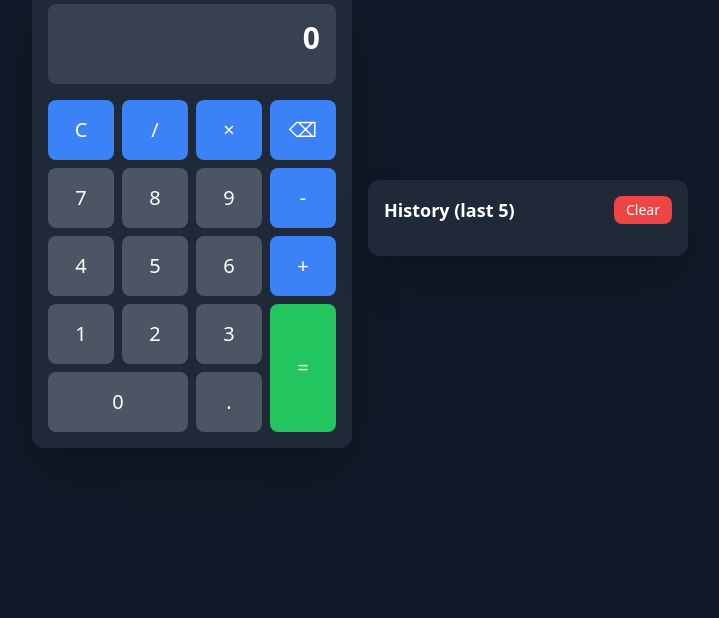
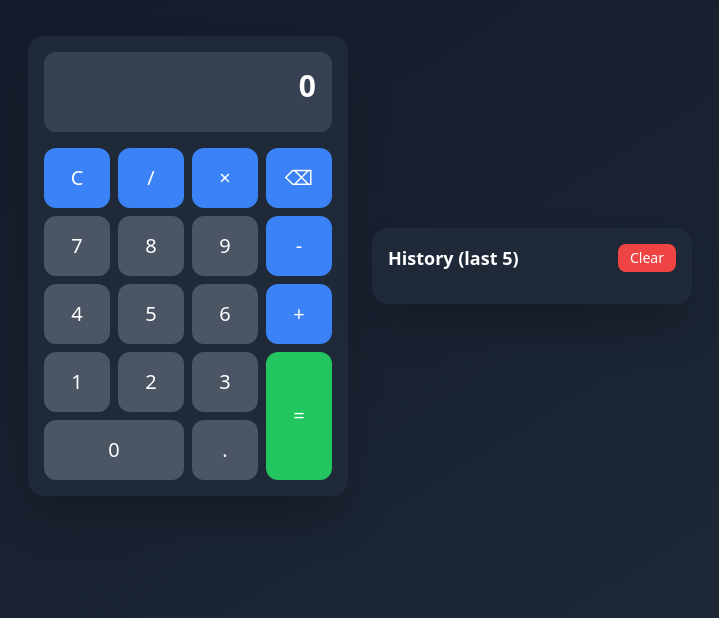
Before and after one commit to ankursharma97/calculator-web-app, a plain HTML site: page index.html in a window 1280 px wide. Shown: the part 182-800 px from the top of the page, without its empty margins (280-999 px from the left). Drawn offline with nearby package versions, Linux system fonts and the light colour scheme.

Commit message:
Update index.html

```diff
--- a/index.html
+++ b/index.html
@@ -3,59 +3,90 @@
 <head>
     <meta charset="UTF-8">
     <meta name="viewport" content="width=device-width, initial-scale=1.0">
-    <title>Smart Calculator</title>
+    <title>Calculator Web App</title>
     <script src="https://cdn.tailwindcss.com"></script>
+    <style>
+        @keyframes slideIn {
+            from { transform: translateX(100%); opacity: 0; }
+            to { transform: translateX(0); opacity: 1; }
+        }
+
+        .history-entry {
+            animation: slideIn 0.3s ease-out;
+        }
+
+        .button-press {
+            transform: scale(0.95);
+        }
+
+        .glow {
+            box-shadow: 0 0 15px rgba(59, 130, 246, 0.5);
+        }
+
+        .gradient-text {
+            background: linear-gradient(45deg, #3B82F6, #10B981);
+            -webkit-background-clip: text;
+            background-clip: text;
+            color: transparent;
+        }
+    </style>
 </head>
-<body class="bg-gray-900 h-screen flex flex-col lg:flex-row items-center justify-center gap-4 p-4">
+<body class="bg-gradient-to-br from-gray-900 to-gray-800 min-h-screen flex flex-col items-center justify-center p-4 space-y-6">
+    <!-- Title -->
+    <h1 class="text-4xl font-bold gradient-text mb-8 animate-pulse">
+        Calculator Web App
+    </h1>
+
+    <!-- Main Content -->
+    <div class="flex flex-col lg:flex-row items-center justify-center gap-6 w-full">
         <!-- Calculator -->
-    <div class="calculator w-80 bg-gray-800 p-4 rounded-xl shadow-2xl">
+        <div class="calculator w-80 bg-gray-800 p-4 rounded-2xl shadow-2xl transform transition-transform hover:scale-105">
             <!-- Display -->
-        <div class="display mb-4">
-            <div class="result bg-gray-700 text-white text-right p-4 rounded-lg text-3xl font-semibold h-20 overflow-hidden" id="display">
+            <div class="display mb-4 relative">
+                <div class="result bg-gray-700 text-white text-right p-4 rounded-xl text-3xl font-semibold h-20 overflow-hidden transition-all duration-200" id="display">
                     0
                 </div>
             </div>
 
             <!-- Buttons -->
             <div class="buttons grid grid-cols-4 gap-2">
-            <!-- ... (same button layout as before) ... -->
-            <!-- Operators -->
-            <button class="operator bg-blue-500 hover:bg-blue-600 text-white p-4 rounded-lg text-xl" onclick="clearDisplay()">C</button>
-            <button class="operator bg-blue-500 hover:bg-blue-600 text-white p-4 rounded-lg text-xl" onclick="appendToDisplay('/')">/</button>
-            <button class="operator bg-blue-500 hover:bg-blue-600 text-white p-4 rounded-lg text-xl" onclick="appendToDisplay('*')">×</button>
-            <button class="operator bg-blue-500 hover:bg-blue-600 text-white p-4 rounded-lg text-xl" onclick="deleteLastChar()">⌫</button>
+                <!-- ... (same buttons structure as before) ... -->
+                <button class="operator bg-blue-500 hover:bg-blue-600 text-white p-4 rounded-xl text-xl active:scale-95 transition-all" onclick="clearDisplay()">C</button>
+                <button class="operator bg-blue-500 hover:bg-blue-600 text-white p-4 rounded-xl text-xl active:scale-95 transition-all" onclick="appendToDisplay('/')">/</button>
+                <button class="operator bg-blue-500 hover:bg-blue-600 text-white p-4 rounded-xl text-xl active:scale-95 transition-all" onclick="appendToDisplay('*')">×</button>
+                <button class="operator bg-blue-500 hover:bg-blue-600 text-white p-4 rounded-xl text-xl active:scale-95 transition-all" onclick="deleteLastChar()">⌫</button>
 
-            <!-- Numbers -->
-            <button class="number bg-gray-600 hover:bg-gray-700 text-white p-4 rounded-lg text-xl" onclick="appendToDisplay('7')">7</button>
-            <button class="number bg-gray-600 hover:bg-gray-700 text-white p-4 rounded-lg text-xl" onclick="appendToDisplay('8')">8</button>
-            <button class="number bg-gray-600 hover:bg-gray-700 text-white p-4 rounded-lg text-xl" onclick="appendToDisplay('9')">9</button>
-            <button class="operator bg-blue-500 hover:bg-blue-600 text-white p-4 rounded-lg text-xl" onclick="appendToDisplay('-')">-</button>
+                <button class="number bg-gray-600 hover:bg-gray-700 text-white p-4 rounded-xl text-xl active:scale-95 transition-all" onclick="appendToDisplay('7')">7</button>
+                <button class="number bg-gray-600 hover:bg-gray-700 text-white p-4 rounded-xl text-xl active:scale-95 transition-all" onclick="appendToDisplay('8')">8</button>
+                <button class="number bg-gray-600 hover:bg-gray-700 text-white p-4 rounded-xl text-xl active:scale-95 transition-all" onclick="appendToDisplay('9')">9</button>
+                <button class="operator bg-blue-500 hover:bg-blue-600 text-white p-4 rounded-xl text-xl active:scale-95 transition-all" onclick="appendToDisplay('-')">-</button>
 
-            <button class="number bg-gray-600 hover:bg-gray-700 text-white p-4 rounded-lg text-xl" onclick="appendToDisplay('4')">4</button>
-            <button class="number bg-gray-600 hover:bg-gray-700 text-white p-4 rounded-lg text-xl" onclick="appendToDisplay('5')">5</button>
-            <button class="number bg-gray-600 hover:bg-gray-700 text-white p-4 rounded-lg text-xl" onclick="appendToDisplay('6')">6</button>
-            <button class="operator bg-blue-500 hover:bg-blue-600 text-white p-4 rounded-lg text-xl" onclick="appendToDisplay('+')">+</button>
+                <button class="number bg-gray-600 hover:bg-gray-700 text-white p-4 rounded-xl text-xl active:scale-95 transition-all" onclick="appendToDisplay('4')">4</button>
+                <button class="number bg-gray-600 hover:bg-gray-700 text-white p-4 rounded-xl text-xl active:scale-95 transition-all" onclick="appendToDisplay('5')">5</button>
+                <button class="number bg-gray-600 hover:bg-gray-700 text-white p-4 rounded-xl text-xl active:scale-95 transition-all" onclick="appendToDisplay('6')">6</button>
+                <button class="operator bg-blue-500 hover:bg-blue-600 text-white p-4 rounded-xl text-xl active:scale-95 transition-all" onclick="appendToDisplay('+')">+</button>
 
-            <button class="number bg-gray-600 hover:bg-gray-700 text-white p-4 rounded-lg text-xl" onclick="appendToDisplay('1')">1</button>
-            <button class="number bg-gray-600 hover:bg-gray-700 text-white p-4 rounded-lg text-xl" onclick="appendToDisplay('2')">2</button>
-            <button class="number bg-gray-600 hover:bg-gray-700 text-white p-4 rounded-lg text-xl" onclick="appendToDisplay('3')">3</button>
-            <button class="equals bg-green-500 hover:bg-green-600 text-white p-4 rounded-lg text-xl row-span-2" onclick="calculate()">=</button>
+                <button class="number bg-gray-600 hover:bg-gray-700 text-white p-4 rounded-xl text-xl active:scale-95 transition-all" onclick="appendToDisplay('1')">1</button>
+                <button class="number bg-gray-600 hover:bg-gray-700 text-white p-4 rounded-xl text-xl active:scale-95 transition-all" onclick="appendToDisplay('2')">2</button>
+                <button class="number bg-gray-600 hover:bg-gray-700 text-white p-4 rounded-xl text-xl active:scale-95 transition-all" onclick="appendToDisplay('3')">3</button>
+                <button class="equals bg-green-500 hover:bg-green-600 text-white p-4 rounded-xl text-xl row-span-2 active:scale-95 transition-all hover:animate-pulse" onclick="calculate()">=</button>
 
-            <button class="number bg-gray-600 hover:bg-gray-700 text-white p-4 rounded-lg text-xl col-span-2" onclick="appendToDisplay('0')">0</button>
-            <button class="number bg-gray-600 hover:bg-gray-700 text-white p-4 rounded-lg text-xl" onclick="appendToDisplay('.')">.</button>
+                <button class="number bg-gray-600 hover:bg-gray-700 text-white p-4 rounded-xl text-xl col-span-2 active:scale-95 transition-all" onclick="appendToDisplay('0')">0</button>
+                <button class="number bg-gray-600 hover:bg-gray-700 text-white p-4 rounded-xl text-xl active:scale-95 transition-all" onclick="appendToDisplay('.')">.</button>
             </div>
         </div>
 
         <!-- History -->
-    <div class="history w-80 bg-gray-800 p-4 rounded-xl shadow-2xl">
+        <div class="history w-80 bg-gray-800 p-4 rounded-2xl shadow-2xl transform transition-transform hover:scale-105">
             <div class="flex justify-between items-center mb-4">
                 <h2 class="text-white text-lg font-semibold">History (last 5)</h2>
-            <button onclick="clearHistory()" class="bg-red-500 hover:bg-red-600 text-white px-3 py-1 rounded-lg text-sm">
+                <button onclick="clearHistory()" class="bg-red-500 hover:bg-red-600 text-white px-3 py-1 rounded-lg text-sm active:scale-95 transition-all">
                     Clear
                 </button>
             </div>
-        <div id="historyList" class="space-y-2">
+            <div id="historyList" class="space-y-2 max-h-64 overflow-y-auto">
                 <!-- History entries will be added here dynamically -->
+            </div>
         </div>
     </div>
 
@@ -66,6 +97,8 @@
 
         function updateDisplay() {
             display.textContent = currentExpression;
+            display.classList.add('glow');
+            setTimeout(() => display.classList.remove('glow'), 200);
         }
 
         function appendToDisplay(value) {
@@ -102,7 +135,6 @@
                     result: result
                 });
 
-                // Keep only last 5 calculations
                 if (history.length > 5) {
                     history.pop();
                 }
@@ -110,9 +142,13 @@
                 updateHistoryDisplay();
 
             } catch (error) {
+                display.classList.add('glow');
                 currentExpression = 'Error';
                 updateDisplay();
-                setTimeout(clearDisplay, 1000);
+                setTimeout(() => {
+                    clearDisplay();
+                    display.classList.remove('glow');
+                }, 1000);
             }
         }
 
@@ -122,7 +158,7 @@
 
             history.forEach(entry => {
                 const entryDiv = document.createElement('div');
-                entryDiv.className = 'flex justify-between items-center text-sm p-2 hover:bg-gray-700 rounded-lg';
+                entryDiv.className = 'history-entry flex justify-between items-center text-sm p-2 hover:bg-gray-700 rounded-lg text-white';
                 entryDiv.innerHTML = `
                     <span class="text-gray-300 truncate">${entry.expression}</span>
                     <span class="text-green-500 font-semibold">= ${entry.result}</span>
```
Lines whose indentation alone changed are shown as unchanged.
